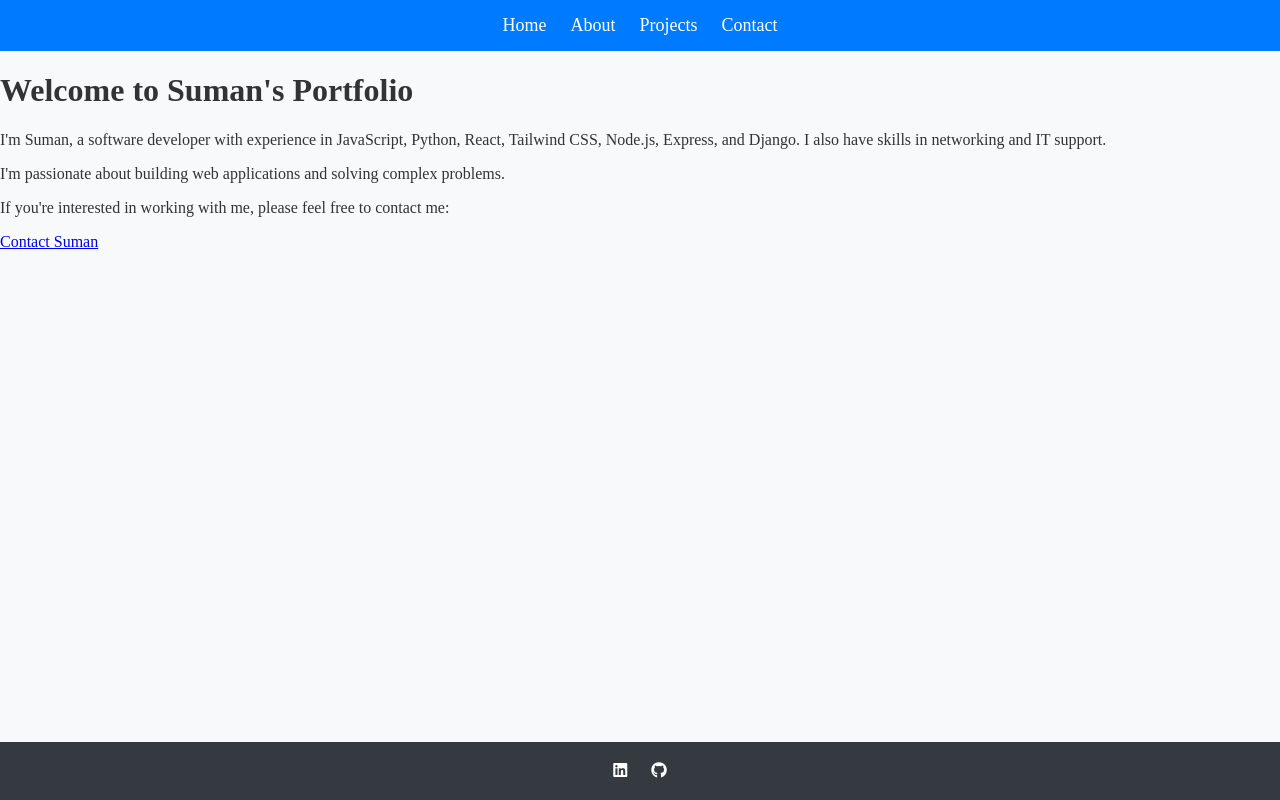
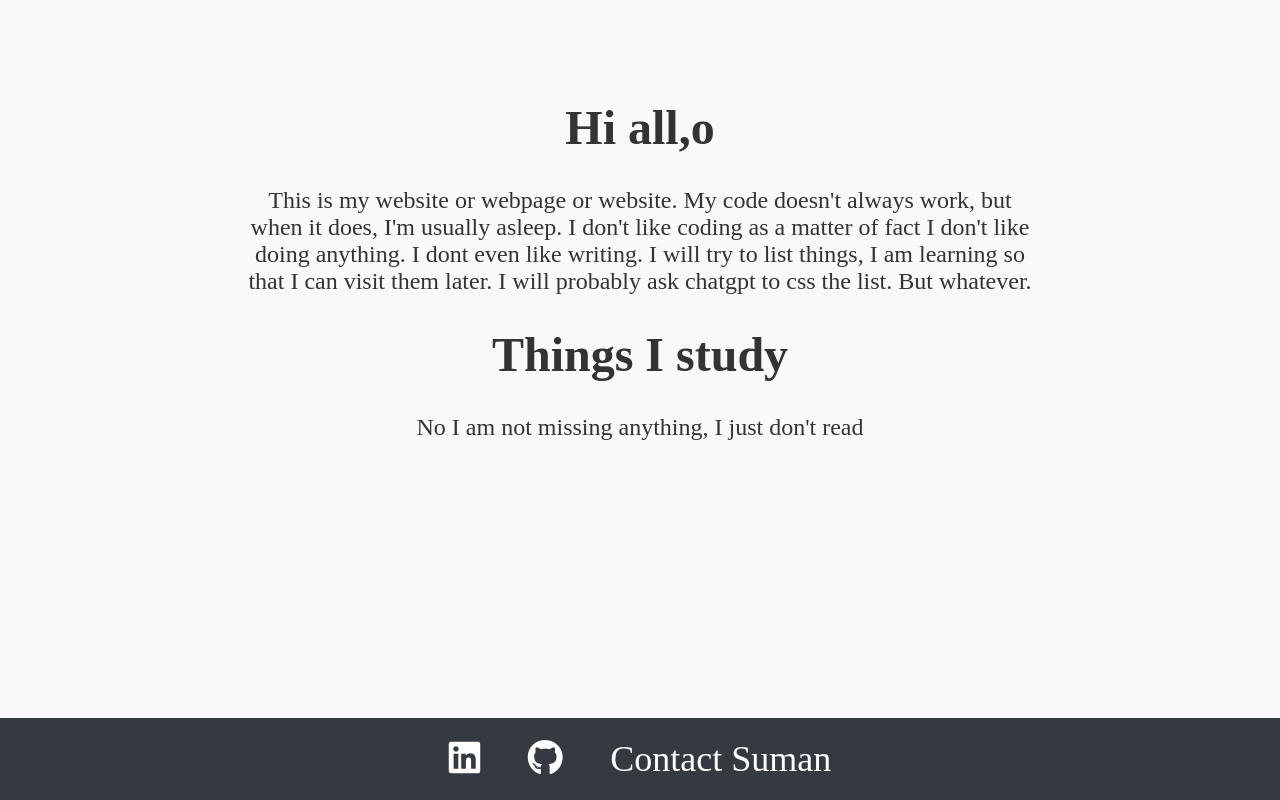
Before and after one commit to suman-dangol/sumandangol0286.com.np, a plain HTML site: page index.html in a window 1280 px wide. Drawn offline with Linux system fonts and the light colour scheme; a script that the page names is missing.

Commit message:
Update index.html

```diff
--- a/index.html
+++ b/index.html
@@ -12,25 +12,12 @@
             padding: 0;
             background-color: #f8f9fa;
             color: #333;
+            font-size: 24px;
         }
-        .navbar {
-            background-color: #007bff;
-            padding: 15px 0;
-        }
-        .navbar ul {
-            list-style-type: none;
-            margin: 0;
-            padding: 0;
+        .container {
+            max-width: 800px;
+            margin: 100px auto;
             text-align: center;
-        }
-        .navbar ul li {
-            display: inline;
-            margin: 0 10px;
-        }
-        .navbar ul li a {
-            color: #fff;
-            text-decoration: none;
-            font-size: 18px;
         }
         .footer {
             background-color: #343a40;
@@ -40,38 +27,59 @@
             position: fixed;
             bottom: 0;
             width: 100%;
+            font-size: 30px;
         }
         .footer a {
             color: #fff;
             text-decoration: none;
-            margin: 0 10px;
+            margin: 0 20px;
+            font-size: 36px;
         }
         .footer a:hover {
             color: #007bff;
         }
+
+        h1 {
+            text-align: center;
+        }
+        ul {
+            list-style-type: none;
+            padding: 0;
+        }
+        li {
+            margin-bottom: 10px;
+            background-color: #fff;
+            padding: 10px 20px;
+            border-radius: 5px;
+            box-shadow: 0 2px 4px rgba(0, 0, 0, 0.1);
+        }
+        .margin-top{
+            margin-top: 10px;
+        }
     </style>
 </head>
 <body>
-    <nav class="navbar">
-        <ul>
-            <li><a href="#">Home</a></li>
-            <li><a href="#">About</a></li>
-            <li><a href="#">Projects</a></li>
-            <li><a href="#">Contact</a></li>
-        </ul>
-    </nav>
 
     <div class="container">
-        <h1>Welcome to Suman's Portfolio</h1>
-        <p>I'm Suman, a software developer with experience in JavaScript, Python, React, Tailwind CSS, Node.js, Express, and Django. I also have skills in networking and IT support.</p>
-        <p>I'm passionate about building web applications and solving complex problems.</p>
-        <p>If you're interested in working with me, please feel free to contact me:</p>
-        <a href="mailto:suman@example.com" class="button">Contact Suman</a>
+        <h1>Hi all,o</h1>
+        <p>This is my website or webpage or website. My code doesn't always work, but when it does, I'm usually asleep. I don't like coding as a matter of fact I don't like doing anything.
+            I dont even like writing. I will try to list things, I am learning so that I can visit them later. I will probably ask chatgpt to css the list. But whatever.
+        </p>
+         <div>
+        <h1>Things I study</h1>
+        <section class="margin-top">
+            <p> No I am not missing anything, I just don't read</p>
+        </section>
     </div>
 
+    </div>
+
+
+
     <footer class="footer">
-        <a href="https://www.linkedin.com/in/your-link" target="_blank"><i class="fab fa-linkedin"></i></a>
-        <a href="https://github.com/your-username" target="_blank"><i class="fab fa-github"></i></a>
+        <a href="https://www.linkedin.com/in/suman-dangol" target="_blank"><i class="fab fa-linkedin"></i></a>
+        <a href="https://github.com/suman-dangol" target="_blank"><i class="fab fa-github"></i></a>
+        <a href="mailto:sumandangol0286@gmail.com" class="button">Contact Suman</a>
     </footer>
 
     <script src="https://ajax.googleapis.com/ajax/libs/webfont/1.6.26/webfont.js"></script>
```
